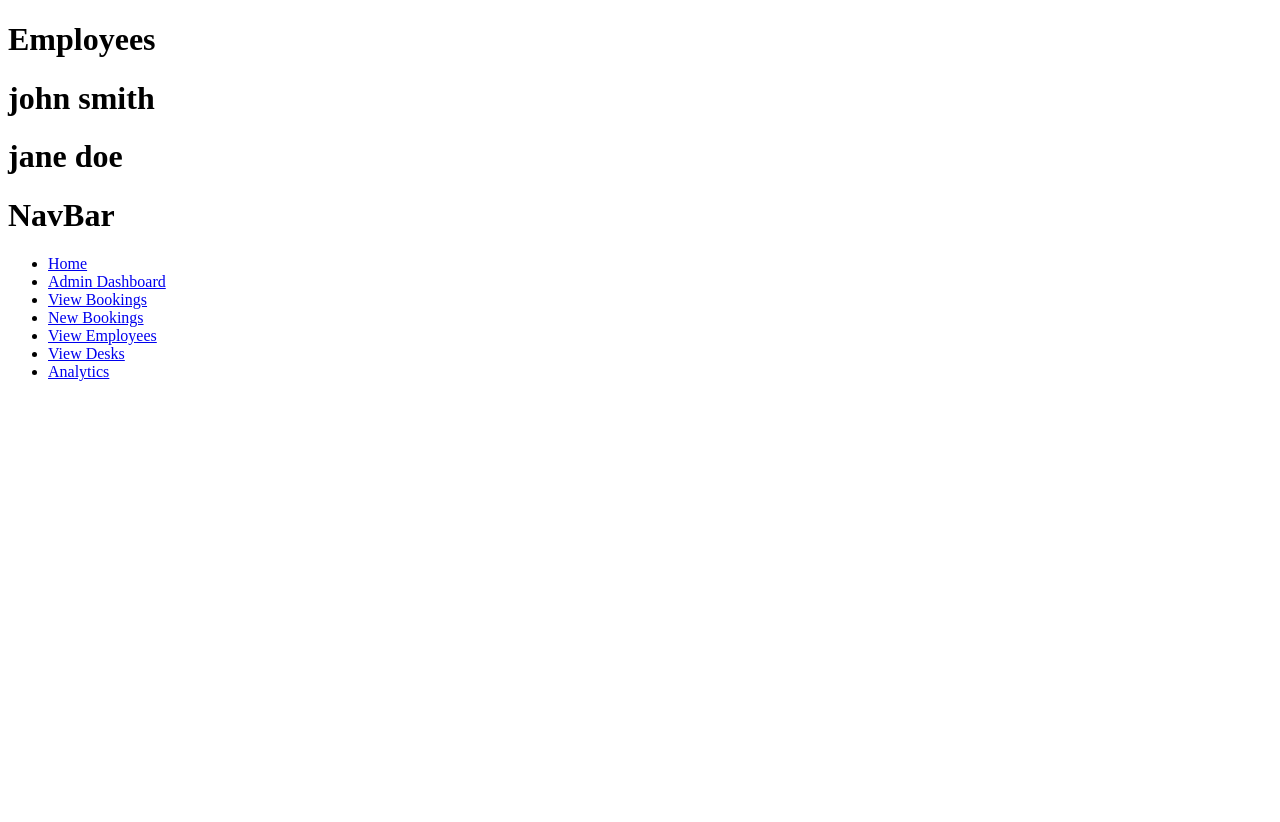
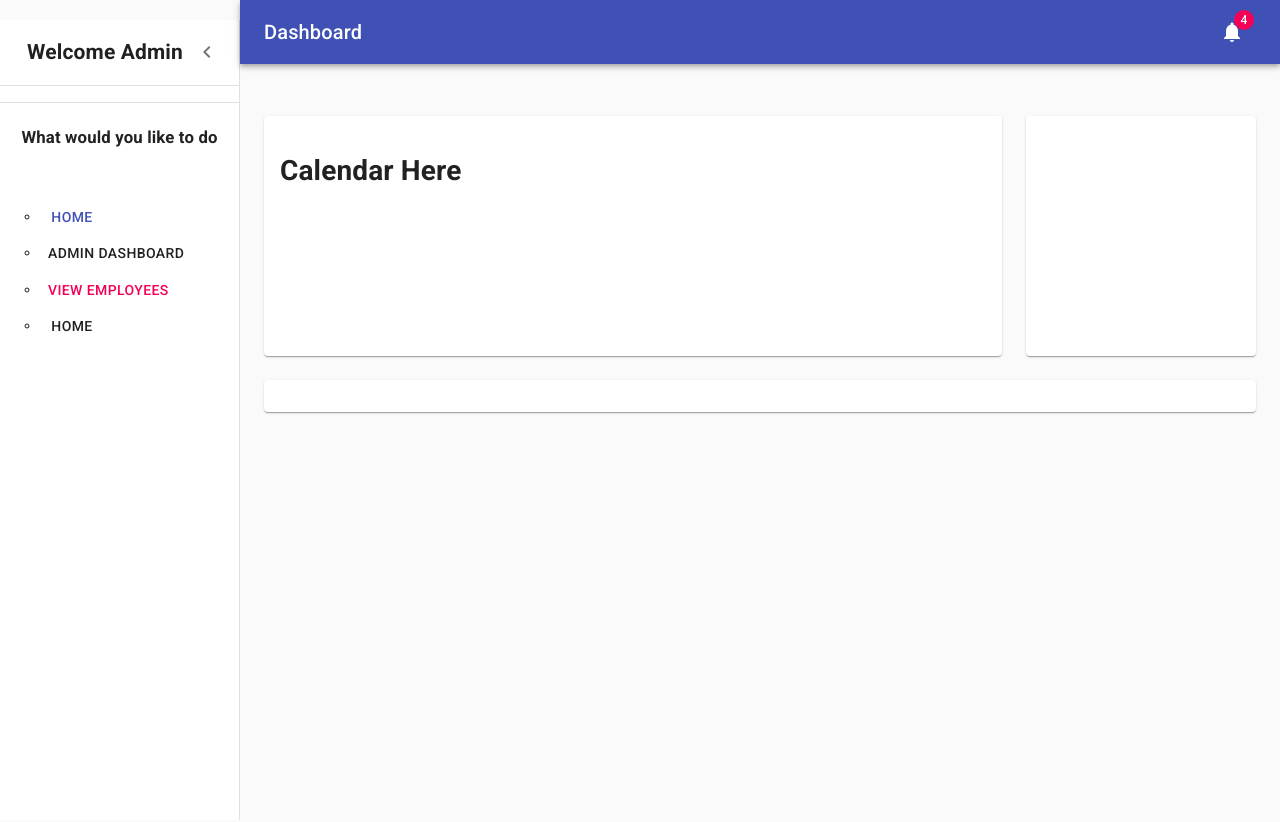
Before and after one commit to WebDevelopAHAHAs/flexidesk, a React (Create React App) app: page /admin/viewemployees in a window 1280 px wide. Shown: the top 822 px of the page. Before the commit the page ends 800 px from the top, so only its background shows below. Built offline with nearby package versions, Linux system fonts and the light colour scheme.

Commit message:
Added in our template styling to all pages, and added navbar to show on each page. Added routes to the navbar too for ease of use getting around our site in development

```diff
--- a/src/components/App.js
+++ b/src/components/App.js
@@ -5,15 +5,15 @@ import SignInPage from './sign_in/SignInPage';
 import ViewEmployeesPage from './users/admin/ViewEmployeesPage';
 import DashboardPageAdmin from './dashboard/admin/DashboardPageAdmin';
 import NavBar from './NavBar'
-// import Typography from './styling/Layout'
-// import Layout from "./styling/Layout"
+import {StylingTypography, Layout} from './styling/Layout'
 
 export default function App()
 {
   return ( <div className="App">
 
     <BrowserRouter>
-
+      <StylingTypography/>
+      <Layout/>
       {/* <Route exact path="/" component={SignInPage} /> */}
 
         <Route exact path="/" render={(props) => <SignInPage/> } />
--- a/src/components/NavBar.js
+++ b/src/components/NavBar.js
@@ -1,10 +1,11 @@
 import React from 'react'
+import Button from '@material-ui/core/Button'
 
 export default function NavBar() {
     return (
-        <div>
-            <h1>NavBar</h1>
-            <ul>
+        <div className="navbar">
+
+            {/* <ul>
                 <li><a href="/">Home</a></li>
                 <li><a href="/admin/dashboard">Admin Dashboard</a></li>
                 <li><a href="/viewbookings">View Bookings</a></li>
@@ -12,6 +13,12 @@ export default function NavBar() {
                 <li><a href="/admin/viewemployees">View Employees</a></li>
                 <li><a href="/viewdesks">View Desks</a></li>
                 <li><a href="/analytics">Analytics</a></li>
+            </ul> */}
+            <ul className="navbar-button-list">
+            <li><Button color="primary" href="/">Home</Button></li>
+            <li><Button color="default" href="/admin/dashboard">Admin Dashboard</Button></li>
+            <li><Button color="secondary" href="/admin/viewemployees">View Employees</Button></li>
+            <li><Button color="link" href="/">Home</Button></li>
             </ul>
         </div>
     )
--- a/src/components/styling/Layout.js
+++ b/src/components/styling/Layout.js
@@ -1,5 +1,7 @@
 import React from 'react';
 import './layout.css';
+import Navbar from '../NavBar'
+
 import Typography from '@material-ui/core/Typography';
 import Link from '@material-ui/core/Link';
 import { makeStyles } from '@material-ui/core/styles';
@@ -21,7 +23,7 @@ import Container from '@material-ui/core/Container';
 import Box from '@material-ui/core/Box';
 
 
-export function Typography() {
+export function StylingTypography() {
   return (
     <Typography variant="body2" color="textSecondary" align="center">
     {'Copyright © '}
@@ -158,6 +160,8 @@ export function Layout() {
         open={open}
       >
         <div className={classes.toolbarIcon}>
+          {/* HERE IS WHERE WE WILL WRITE THE WELCOME NOTE TO THE USER */}
+          <h2>Welcome Admin</h2>
           <IconButton onClick={handleDrawerClose}>
             <ChevronLeftIcon />
           </IconButton>
@@ -165,7 +169,11 @@ export function Layout() {
         <Divider />
         <List></List>
         <Divider />
-        <List></List>
+        <List>
+          <h2 className="navbar-header">What would you like to do</h2>
+          {/* Here is the NavBar */}
+          <Navbar className="navbar-home"/>
+        </List>
       </Drawer>
       <main className={classes.content}>
         <div className={classes.appBarSpacer} />
--- a/src/components/styling/layout.css
+++ b/src/components/styling/layout.css
@@ -24,4 +24,16 @@
 
   html, body {
       font-family: "Century Gothic", CenturyGothic, AppleGothic, sans-serif;
-    }
+  }
+
+  .navbar {
+    /* text-align: center; */
+  }
+  .navbar-button-list{
+    border-radius: 5px;
+  }
+  .navbar-header{
+    font-size: larger;
+    text-align: center;
+    margin-bottom: 50px;
+  }
```
Also changed, not shown: 1 other file (tests, documents, lock files or other folders).
